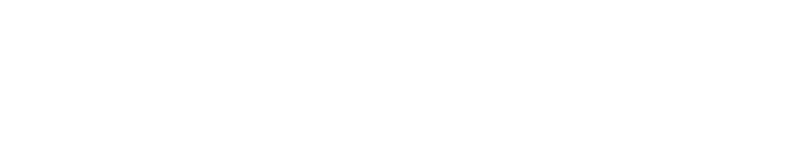
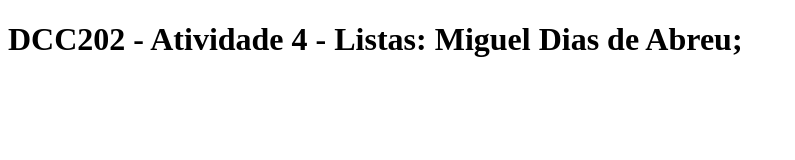
Before and after one commit to ufjf-dcc202/ufjf-dcc202-2023-3-a-atv4-Miguel-Dias-112, a website: page index.html in a window 1280 px wide. Shown: the whole page, without its empty margins (0-795 px from the left). Drawn offline with Linux system fonts and the light colour scheme.

Commit message:
main adicionada

```diff
--- a/index.html
+++ b/index.html
@@ -7,6 +7,10 @@
     <title>DCC202 - Atividade 4 - Listas: Miguel Dias de Abreu;</title>
 </head>
 <body>
-
+    <main>
+        <h1>
+            DCC202 - Atividade 4 - Listas: Miguel Dias de Abreu;
+        </h1>
+    </main>
 </body>
 </html>
```
